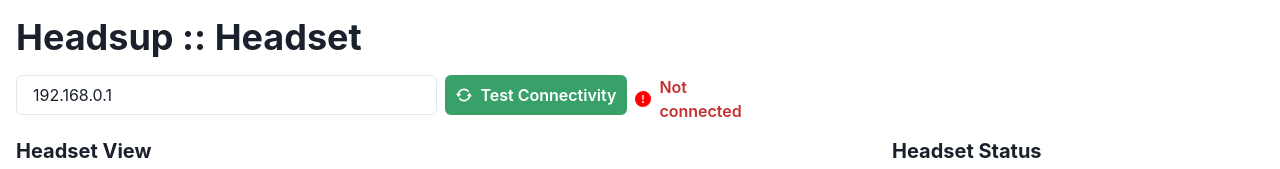
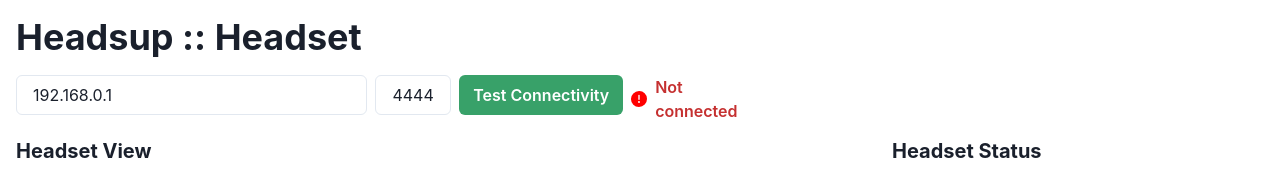
Before and after one commit to Brain-Development-and-Disorders-Lab/headsup, a React (Vite) app in the folder client/: page / in a window 1280 px wide. Shown: the top 169 px of the page. Built offline with nearby package versions, Linux system fonts and the light colour scheme.

Commit message:
Implement connectivity checking

```diff
--- a/client/src/App.tsx
+++ b/client/src/App.tsx
@@ -1,6 +1,7 @@
-import { Button, Flex, FormControl, Heading, Input, Text } from '@chakra-ui/react'
-import { CheckCircleIcon, RepeatIcon, WarningIcon } from '@chakra-ui/icons'
+import { Button, Flex, FormControl, Heading, Input, Text, useToast } from '@chakra-ui/react'
+import { CheckCircleIcon, WarningIcon } from '@chakra-ui/icons'
 import { useState } from 'react';
+import { request } from './util';
 
 const validIP = (ip: string): boolean => {
   // https://stackoverflow.com/a/27434991
@@ -13,17 +14,58 @@ const App = () => {
 
   // Connectivity and status update states
   const [connected, setConnected] = useState(false);
+  const [connectivityLoading, setConnectivityLoading] = useState(false);
   const [lastScreenshot, setLastScreenshot] = useState("Never");
   const [lastStatus, setLastStatus] = useState("Never");
-  const [address, setAddress] = useState("192.168.0.1")
+  const [address, setAddress] = useState("192.168.0.1");
+  const [port, setPort] = useState(4444);
 
   // Response states
   const [elapsedTime, setElapsedTime] = useState(0.0);
   const [activeBlock, setActiveBlock] = useState("Inactive");
 
+  // Toast instance
+  const toast = useToast();
+
+  // Update states and do input validation
   const updateAddress = (event: any) => {
     setInvalidInput(!validIP(event.target.value));
     setAddress(event.target.value);
+  };
+  const updatePort = (event: any) => {
+    setInvalidInput(isNaN(event.target.value) || event.target.value > 9999 || event.target.value < 0);
+    setPort(event.target.value);
+  };
+
+  const checkConnectivity = async () => {
+    setConnectivityLoading(true);
+    const response = await request<any>("http://" + address + ":" + port.toString(), { timeout: 10000 });
+    setConnectivityLoading(false);
+    if (response.success) {
+      toast({
+        status: "success",
+        title: "Connected!",
+        description: `Connected to headset at address "${address}"`,
+        duration: 2000,
+        isClosable: true,
+        position: "bottom-right",
+      });
+      setConnected(true);
+    } else {
+      toast({
+        status: "error",
+        title: "Connectivity Error",
+        description: `Could not connect to headset at address "${address}"`,
+        duration: 2000,
+        isClosable: true,
+        position: "bottom-right",
+      });
+      setConnected(false);
+    }
+  };
+
+  const refreshStatus = () => {
+
   };
 
   return (
@@ -32,10 +74,17 @@ const App = () => {
       <Flex w={"60%"}>
         <FormControl isInvalid={invalidInput}>
           <Flex w={"100%"} direction={"row"} gap={"2"}>
-            <Flex w={"60%"}>
+            <Flex w={"60%"} gap={"2"}>
               <Input placeholder={"Headset Local IP Address"} value={address} onChange={updateAddress} />
+              <Input w={"20%"} type={"number"} placeholder={"Port"} value={port} onChange={updatePort} />
             </Flex>
-            <Button colorScheme={"green"} leftIcon={<RepeatIcon />} isDisabled={invalidInput}>
+            <Button
+              colorScheme={"green"}
+              isDisabled={invalidInput}
+              isLoading={connectivityLoading}
+              loadingText={"Testing..."}
+              onClick={checkConnectivity}
+            >
               Test Connectivity
             </Button>
             <Flex direction={"row"} align={"center"} gap={"2"}>
```
